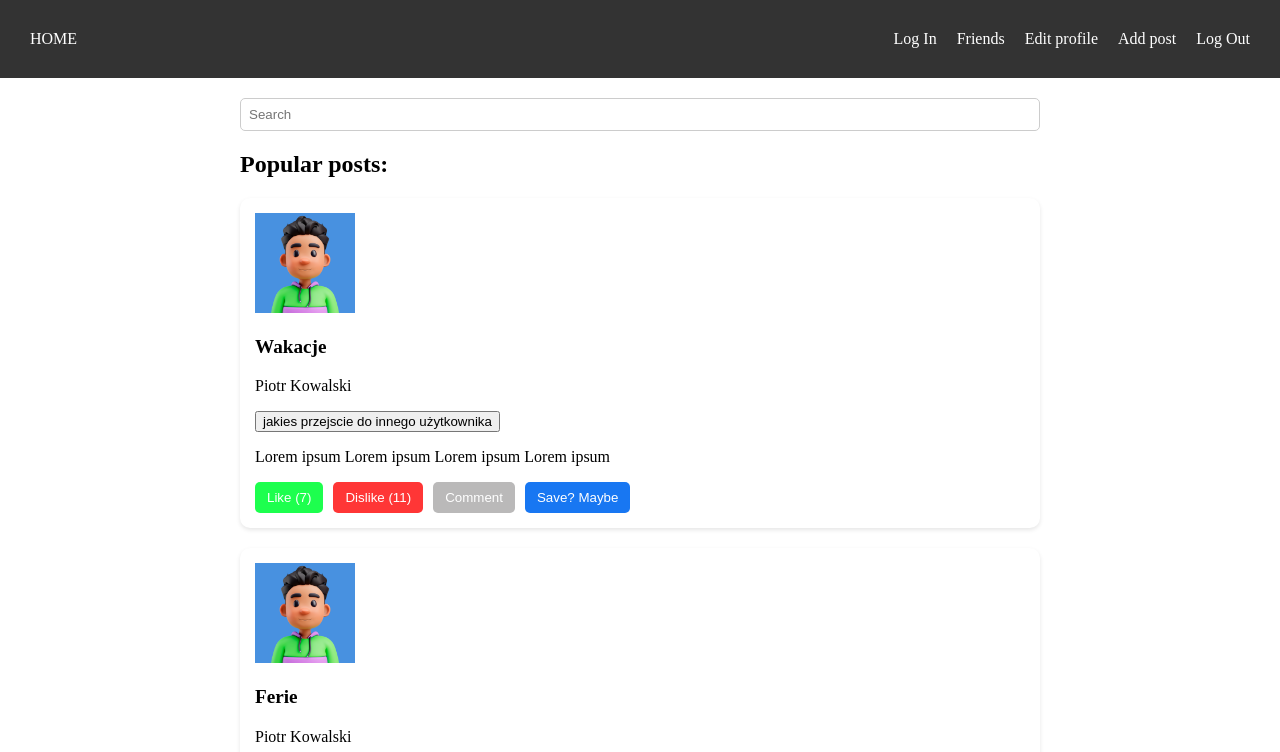
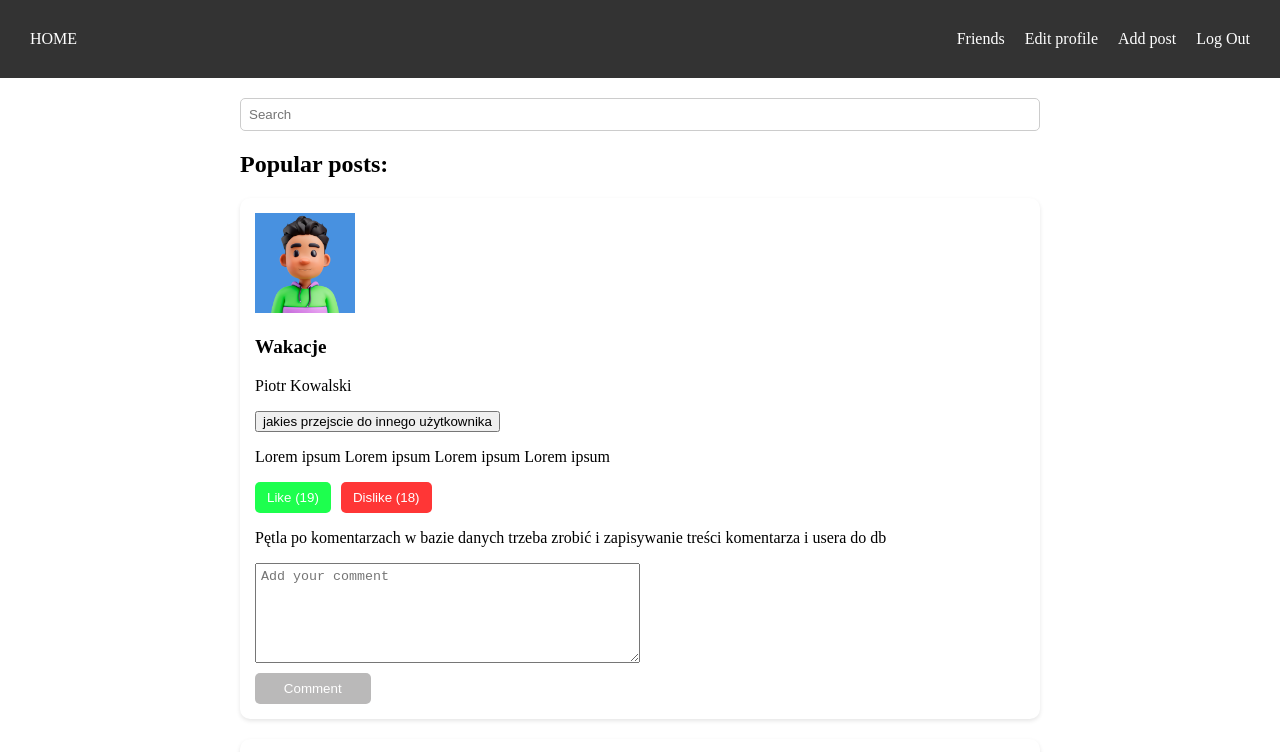
Before and after one commit to matik802/AIooK_Projekt_2_React, a React (Create React App) app: page / in a window 1280 px wide. Shown: the top 752 px of the page. Built offline with nearby package versions, Linux system fonts and the light colour scheme; data requests are answered from the project's data file; sample sign-in values are in the browser's storage.

Commit message:
usunięcie navbar z ekranu logowania, przygotowanie layoutu do komentarzy

```diff
--- a/db.json
+++ b/db.json
@@ -115,7 +115,7 @@
       "name": "Ernest",
       "surname": "Adams",
       "email": "erni123@wp.pl",
-      "password": "$2a$10$.j3wrTfTS8hvmXUreFT.J.j7gDZcxZk/OaYXz0awGjzc1q881V4PS",
+      "password": "$2a$10$n69nf3WWklvbL92qu.ezdu3nsukDfZKWc5G.XgZrglQXYKLwBl7xC",
       "birthdayDate": "2024-01-12",
       "gender": "male",
       "about": "Opis profilu",
@@ -129,6 +129,15 @@
       "password": "$2a$10$Fe2qdp5OH.fCOwS3LN0l0uHuJr/J6JME8dSVrWJmkkaOIKvyK5DI.",
       "birthdayDate": "2024-01-31",
       "gender": "male"
+    },
+    {
+      "id": "e0ec",
+      "name": "Dawid",
+      "surname": "Kobeszko",
+      "email": "dawid.kob02@gmail.com",
+      "password": "$2a$10$IWyLVRHgFkU5KUmzl2Yyeu0Iira8pJFgtDsjxy3AwBDS19/sEn5G.",
+      "birthdayDate": "2002-04-28",
+      "gender": "male"
     }
   ],
   "posts": [
@@ -141,8 +150,8 @@
       "postComments": [
         1
       ],
-      "postLikeReactions": 7,
-      "postDislikeReactions": 11,
+      "postLikeReactions": 19,
+      "postDislikeReactions": 18,
       "postPictures": [
         1
       ],
@@ -343,15 +352,15 @@
       "tags": []
     },
     {
-      "id": "4f81",
-      "title": "tytuł",
-      "body": "kontent",
-      "dateCreated": "2024-01-21T20:31:10.015Z",
-      "id_user": 2,
+      "id": "cf4f",
+      "title": "asd",
+      "body": "sd",
+      "dateCreated": "Mon Jan 22 2024 12:47:14 GMT+0100 (czas środkowoeuropejski standardowy)",
+      "id_user": "2",
       "postComments": "",
-      "postLikeReactions": 0,
-      "postDislikeReactions": 0,
-      "postPictures": "mobile-login-concept-illustration_114360-135.avif",
+      "postLikeReactions": "0",
+      "postDislikeReactio ns": "0",
+      "postPictures": "",
       "tags": []
     }
   ],
@@ -377,10 +386,6 @@
     {
       "id": "3",
       "picture": "avatar.jpg"
-    },
-    {
-      "id": "b587",
-      "picture": "mobile-login-concept-illustration_114360-135.avif"
     }
   ],
   "posts_reactions": [
--- a/src/js/Home.js
+++ b/src/js/Home.js
@@ -129,12 +129,21 @@ const Home = () => {
                                         className="home-dislike-button">
                                     Dislike ({post.postDislikeReactions})
                                 </button>
-                                <button onClick={() => handleComment(post.id)} className="home-comment-button">
+                                <div className="home-comment">
+                                    <p>Pętla po komentarzach w bazie danych trzeba zrobić i zapisywanie treści komentarza i usera do db</p>
+                                    {/*<img src=user image/>*/}
+                                    {/*<p>treść</p>*/}
+
+                                </div>
+                                <form className="home-comment-form" onSubmit={handleComment(post.id)}>
+                                   <textarea
+                                       className={"home-comment-field"}
+                                   placeholder={"Add your comment"}>
+                                   </textarea>
+                                <button type={"submit"} className="home-comment-button">
                                     Comment
                                 </button>
-                                <button type="button" className="home-save-button">
-                                    Save? Maybe
-                                </button>
+                                </form>
                             </div>
                         </div>
                     </div>
--- a/src/js/Navbar.js
+++ b/src/js/Navbar.js
@@ -8,13 +8,15 @@ export default function Navbar(){
         navigate("/login");
     };
 
-    return (
+    if(sessionStorage.getItem("userId")==null){
+    return;
+    } else return (
+
         <div className="navbar">
             <div className="navbar-left">
                 <Link to="/">HOME</Link>
             </div>
             <div className="navbar-right">
-                <Link to="/login">Log In</Link>
                 <Link to="/friends">Friends</Link>
                 <Link to="/editProfile">Edit profile</Link>
                 <Link to="/addPost">Add post</Link>
--- a/src/styles.css
+++ b/src/styles.css
@@ -73,6 +73,22 @@ body{
 .home-comment-button {
     background-color: #bab9b9;
     color: #fff;
+    width: 15%;
+}
+
+.home-comment-field{
+    width: 50%;
+    height: 100px;
+    text-align: left;
+    text-wrap: normal;
+    margin-bottom: 10px;
+    padding: 5px;
+}
+
+.home-comment-form{
+    display: flex;
+    flex-direction: column;
+    margin-top: 10px;
 }
 
 .home-save-button {
```
